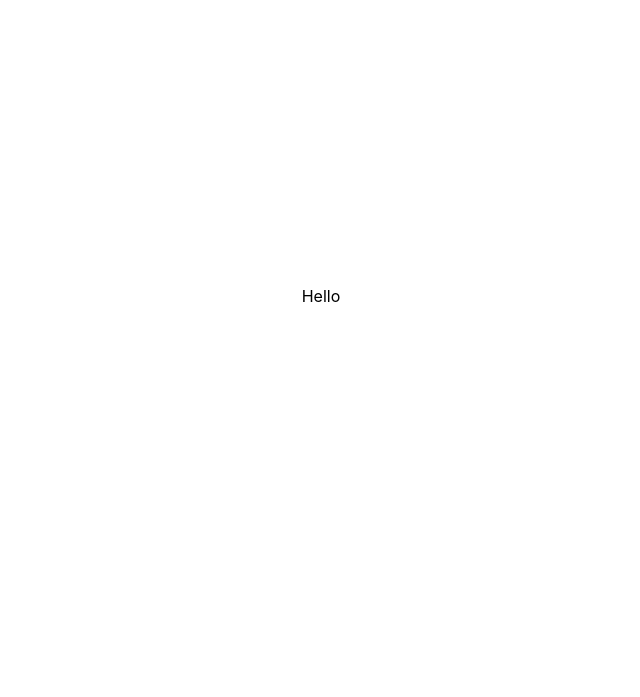
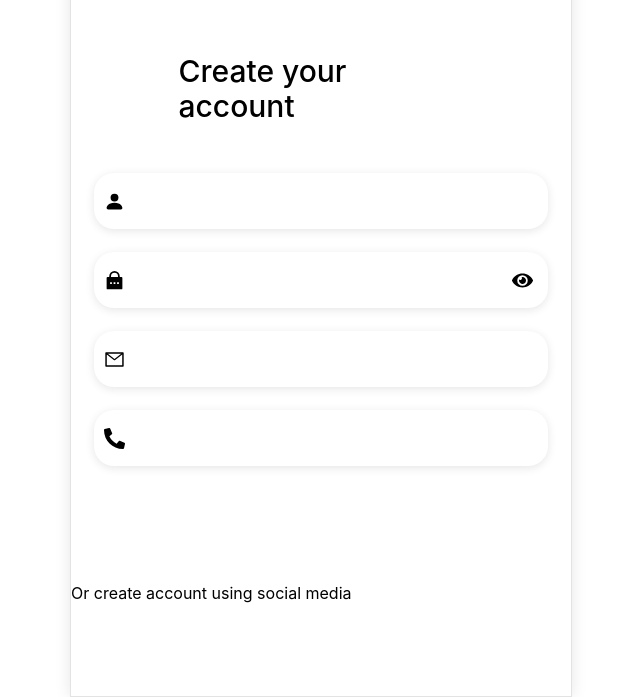
Before and after one commit to Marion-H/login-form, a React (Create React App) app: page /create in a window 1280 px wide. Shown: the part 104-801 px from the top of the page, without its empty margins (319-959 px from the left). Built offline with nearby package versions, Linux system fonts and the light colour scheme.

Commit message:
create components createAccount and scss

```diff
--- a/src/components/CreateAccount.jsx
+++ b/src/components/CreateAccount.jsx
@@ -1,7 +1,18 @@
-function CreateAccount () {
-    return (
-        <div> Hello</div>
-    )
+import "./css/createAccount.scss";
+import FormCreate from "./FormCreate";
+
+function CreateAccount() {
+  return (
+    <div className="createPage">
+      <div className="titleForm">
+        <h2>Create your account</h2>
+      </div>
+      <FormCreate />
+      <span className="textFooterForm">
+        Or create account using social media
+      </span>
+    </div>
+  );
 }
 
-export default CreateAccount
+export default CreateAccount;
--- /dev/null
+++ b/src/components/ForgotPwd.jsx
@@ -0,0 +1,7 @@
+function ForgotPwd () {
+    return(
+        <div>forgot</div>
+    )
+}
+
+export default ForgotPwd
--- a/src/components/FormAuth.jsx
+++ b/src/components/FormAuth.jsx
@@ -1,44 +1,18 @@
-import { useState } from "react";
+import { Link } from "react-router-dom"
 
-import { FaEye, FaArrowRight } from "react-icons/fa";
-import { RiLockPasswordFill } from "react-icons/ri";
-import { BsFillPersonFill } from "react-icons/bs";
+import InputFormSignIn from "./InputFormSignIn";
+
+import { FaArrowRight } from "react-icons/fa";
 
 import "./css/formAuth.scss";
 
-// FaEyeSlash
-
 function FormAuth() {
-  const [type, setType] = useState("password");
-
-  const changeVisibilyPwd = () => {
-    if (type === "password") {
-        return setType("text")
-    } else {
-        return setType("password")
-    }
-  };
-
   return (
     <div className="formAuth">
       <form>
-        <div className="inputName">
-          <span className="fillPerson">
-            <BsFillPersonFill />
-          </span>
-          <input type="text" />
-        </div>
-        <div className="inputPassword">
-          <span className="lockPassword">
-            <RiLockPasswordFill />
-          </span>
-          <input type={type} />
-          <span class="eyePassword" onClick={() => changeVisibilyPwd()}>
-            <FaEye />
-          </span>
-        </div>
+        <InputFormSignIn />
         <span className="textUnderInput">
-          <a href="#">Forgot your password ?</a>
+          <Link to="/forgotPassword">Forgot your password ?</Link>
         </span>
         <div className="signIn">
           <span className="textButton">Sign in</span>
--- /dev/null
+++ b/src/components/FormCreate.jsx
@@ -0,0 +1,17 @@
+import InputFormSignIn from "./InputFormSignIn";
+import InputFormSignUp from "./InputFormSignUp";
+
+import "./css/formCreate.scss"
+
+function FormCreate() {
+  return (
+    <div className="formCreate">
+      <form >
+        <InputFormSignIn />
+        <InputFormSignUp />
+      </form>
+    </div>
+  );
+}
+
+export default FormCreate;
--- /dev/null
+++ b/src/components/InputFormSignIn.jsx
@@ -0,0 +1,44 @@
+import { useState } from "react";
+
+import { FaEye, FaEyeSlash } from "react-icons/fa";
+import { RiLockPasswordFill } from "react-icons/ri";
+import { BsFillPersonFill } from "react-icons/bs";
+
+
+function InputFormSignIn() {
+
+  const [type, setType] = useState("password");
+  const [iconEye, setIconEye] = useState("open");
+
+  const showPwd = () => {
+    if (type === "password") {
+      setIconEye("close");
+      return setType("text");
+    } else {
+      setIconEye("open");
+      return setType("password");
+    }
+  };
+
+  return (
+    <>
+      <div className="inputName">
+        <span className="fillPerson">
+          <BsFillPersonFill />
+        </span>
+        <input type="text" />
+      </div>
+      <div className="inputPassword">
+        <span className="lockPassword">
+          <RiLockPasswordFill />
+        </span>
+        <input type={type} />
+        <span class="eyePassword" onClick={() => showPwd()}>
+          {iconEye === "open" ? <FaEye /> : <FaEyeSlash />}
+        </span>
+      </div>
+    </>
+  );
+}
+
+export default InputFormSignIn;
--- /dev/null
+++ b/src/components/InputFormSignUp.jsx
@@ -0,0 +1,25 @@
+import { AiOutlineMail} from "react-icons/ai"
+import { FaPhoneAlt} from "react-icons/fa"
+
+
+function InputFormSignUp () {
+    return (
+        <>
+      <div className="inputEmail">
+        <span className="iconEmail">
+          <AiOutlineMail />
+        </span>
+        <input type="email" />
+      </div>
+      <div className="inputPhone">
+        <span className="iconPhone">
+          <FaPhoneAlt/>
+        </span>
+        <input type="text"/>
+
+      </div>
+    </>
+    )
+}
+
+export default InputFormSignUp
--- a/src/components/Router.jsx
+++ b/src/components/Router.jsx
@@ -1,12 +1,14 @@
 import { BrowserRouter, Route, Switch } from "react-router-dom";
 import authentication from "./Authentication";
 import CreateAccount from "./CreateAccount";
+import ForgotPwd from "./ForgotPwd";
 function Router() {
   return (
     <BrowserRouter>
       <Switch>
         <Route exact path="/" component={authentication} />
         <Route path="/create" component={CreateAccount} />
+        <Route path="/forgotPassword" component={ForgotPwd} />
       </Switch>
     </BrowserRouter>
   );
--- /dev/null
+++ b/src/components/css/createAccount.scss
@@ -0,0 +1,21 @@
+.createPage {
+    width: 500px;
+    height: 800px;
+    border: 1px solid #e3e3e3;
+    box-shadow: 0px 0px 15px rgba(0, 0, 0, 0.1);
+    display: grid;
+    position: relative;
+
+    .titleForm {
+        margin-top: 158px;
+
+        h2 {
+            font-weight: 500;
+            font-size: 30px;
+            line-height: 35px;
+            margin: auto;
+            width: 285px;
+            height: 26px;
+        }
+    }
+}
--- /dev/null
+++ b/src/components/css/formCreate.scss
@@ -0,0 +1,89 @@
+.formCreate {
+    margin-right: auto;
+    margin-left: auto;
+
+    .inputName {
+        position: relative;
+        .fillPerson {
+            position: absolute;
+            top: 18px;
+            left: 10px;
+            font-size: 21px;
+        }
+    }
+
+    .inputPassword {
+        position: relative;
+        .lockPassword {
+            position: absolute;
+            top: 18px;
+            left: 10px;
+            font-size: 21px;
+        }
+        .eyePassword {
+            position: absolute;
+            top: 18px;
+            right: 15px;
+            font-size: 21px;
+        }
+    }
+
+    .inputEmail {
+        position: relative;
+        .iconEmail{
+            position: absolute;
+            top: 18px;
+            left: 10px;
+            font-size: 21px;
+        }
+    }
+
+    .inputPhone {
+        position: relative;
+        .iconPhone{
+            position: absolute;
+            top: 18px;
+            left: 10px;
+            font-size: 21px;
+        }
+    }
+    input {
+        width: 314px;
+        height: 54px;
+        box-shadow: 0px 2px 10px rgba(0, 0, 0, 0.1);
+        border-radius: 20px;
+        margin-bottom: 23px;
+        padding-left: 70px;
+        padding-right: 70px;
+        font-size: 21px;
+        border-style: none;
+    }
+
+    .signIn {
+        display: flex;
+        justify-content: flex-end;
+        margin-top: 92px;
+
+        .textButton {
+            margin-top: auto;
+            margin-bottom: auto;
+            margin-right: 20px;
+            font-weight: 500;
+            font-size: 30px;
+            line-height: 35px;
+        }
+
+        .buttonSignIn {
+            width: 55px;
+            height: 43px;
+            background: linear-gradient(180deg, #f5d355 0%, #f57d25 100%);
+            border-radius: 30px;
+            border-style: none;
+
+            .arrowButton {
+                color: white;
+                font-size: 25px;
+            }
+        }
+    }
+}
```
